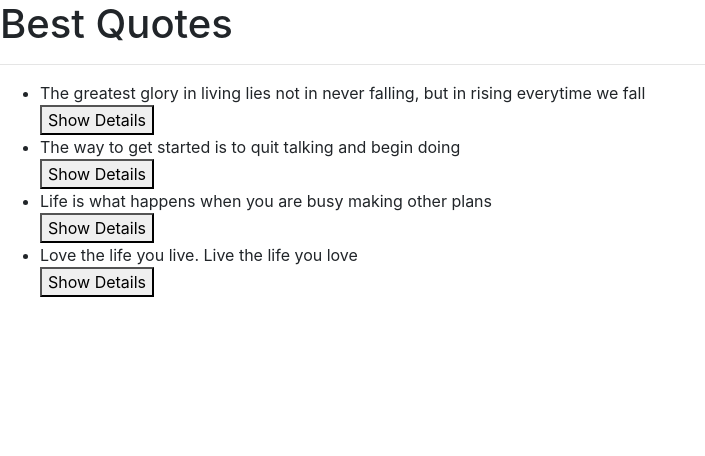
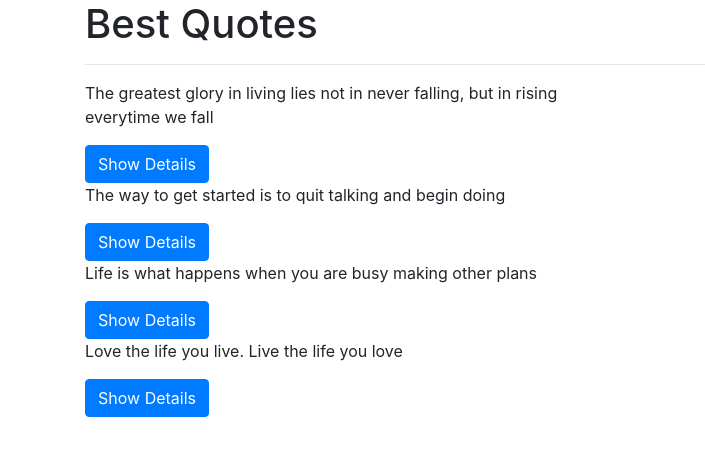
Before and after one commit to ramzanthenolph/quotes, an Angular app: page / in a window 1280 px wide. Shown: the top 456 px of the page, without its empty margins (0-705 px from the left). Built offline with nearby package versions, Linux system fonts and the light colour scheme.

Commit message:
add row to quote

```diff
--- a/src/app/quote-detail/quote-detail.component.html
+++ b/src/app/quote-detail/quote-detail.component.html
@@ -1,3 +1,3 @@
 <p>-{{quote.author}}</p>
 <p>Submitted by: {{quote.submitBy}}</p>
-<button (click)= 'quoteDelete(true)'>Delete</button>
+<button (click)= 'quoteDelete(true)' class="btn btn-outline-danger">Delete</button>
--- a/src/app/quote/quote.component.html
+++ b/src/app/quote/quote.component.html
@@ -1,11 +1,16 @@
-<div>
+<div class="container">
     <h1>Best Quotes</h1>
     <hr>
-    <ul>
+    <div  class="row">
+        <div class="col-md-6">
         <div *ngFor='let quote of quotes; let i=index'>
-        <li>{{quote.name}}</li>
-        <button (click)='toggleDetails(i)'>Show Details</button>
-        <app-quote-detail *ngIf='quote.showDescription' [quote]='quote' (isComplete) = 'deleteGoal($event,i)'></app-quote-detail>
+            <div>
+            <p>{{quote.name}}</p>
+            <button (click)='toggleDetails(i)' class="btn btn-primary">Show Details</button>
+            </div>
+
+            <app-quote-detail *ngIf='quote.showDescription' [quote]='quote' (isComplete) = 'deleteGoal($event,i)'></app-quote-detail>
         </div>
-    </ul>
+        </div>
+    </div>
   </div>
```
